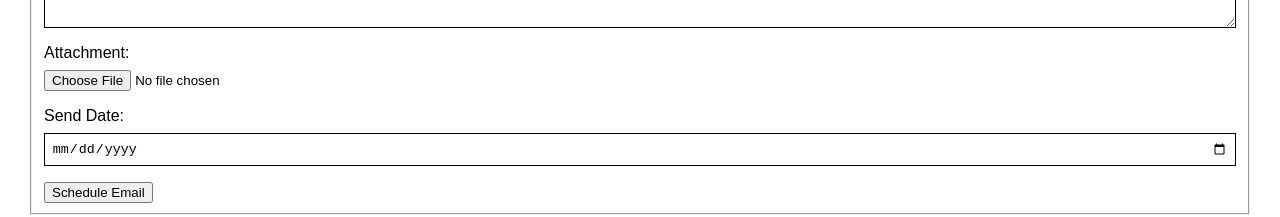
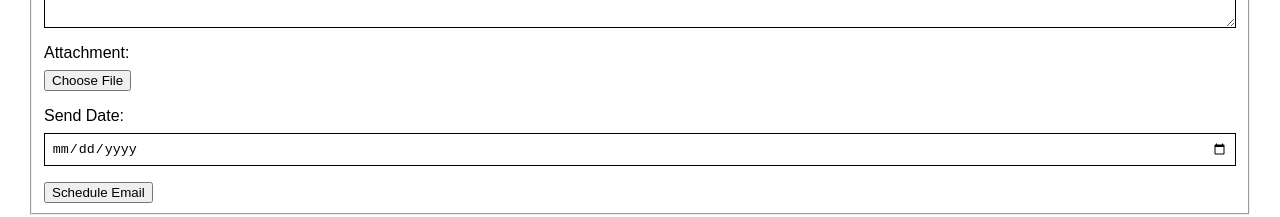
Before and after one commit to PontiusRouge/TT284-EMA-Part2, a plain HTML site: page announcements.html in a window 1280 px wide. Shown: the part 379-596 px from the top of the page. Drawn offline with Linux system fonts and the light colour scheme.

Commit message:
changedAttachemtnButton

```diff
--- a/announcements.html
+++ b/announcements.html
@@ -35,8 +35,8 @@
 
                     <div class="form-row">
                         <label for="attachment">Attachment:</label>
-                        <input type="file" id="attachment" name="attachment">
-                    </div>
+                        <button>Choose File</button>
+                      </div>
 
                     <div class="form-row">
                         <label for="send-date">Send Date:</label>
```
